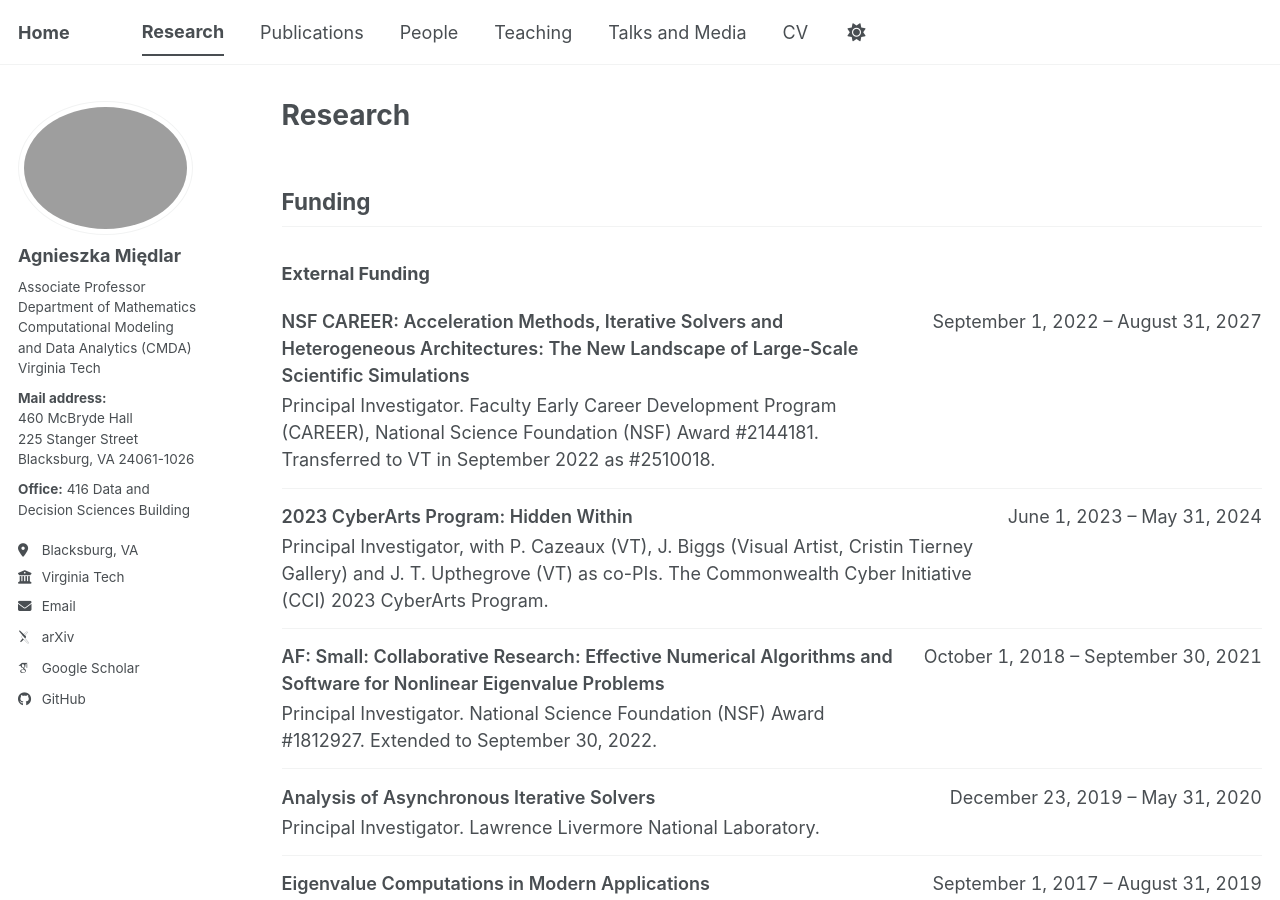
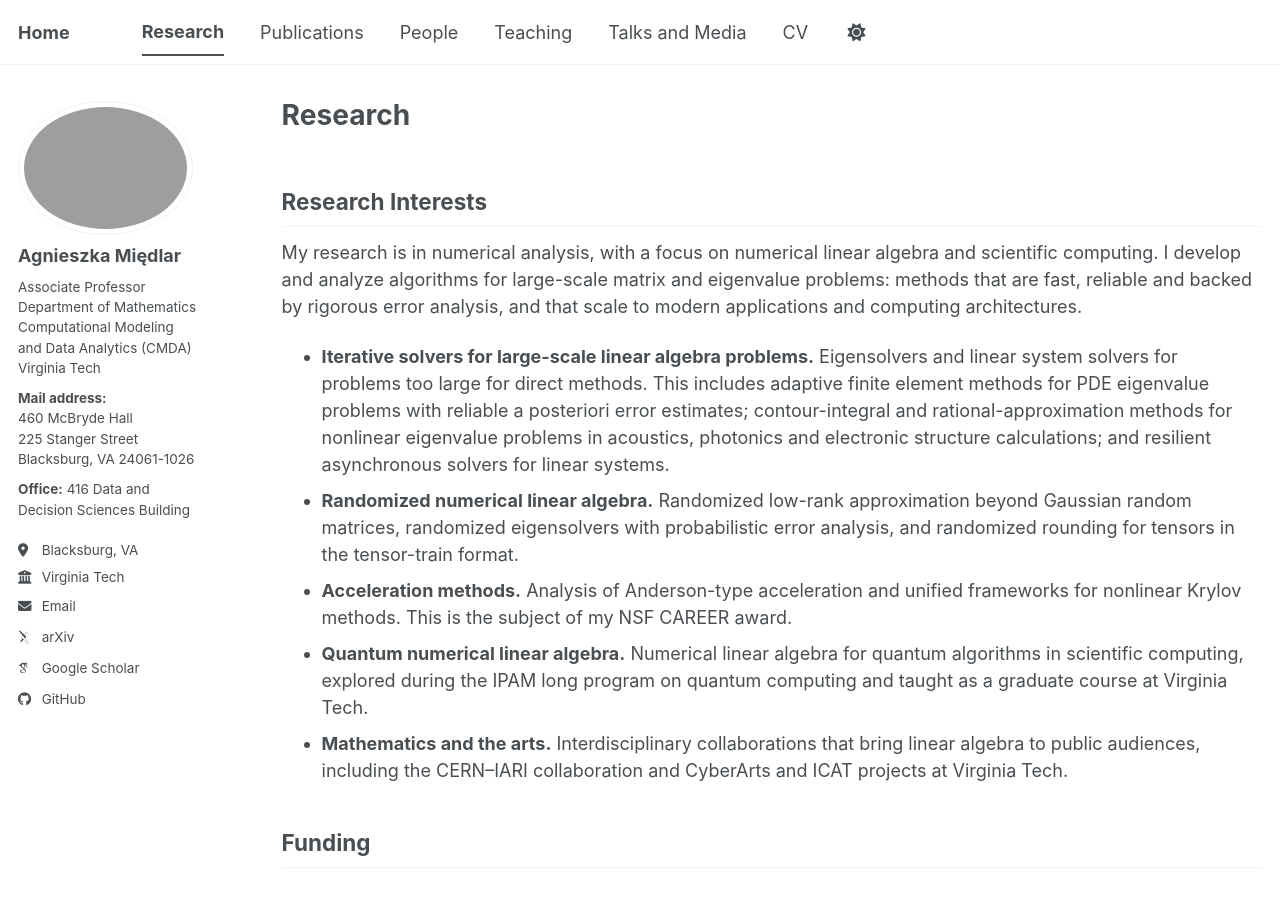
Before and after one commit to amiedlar/amiedlar.github.io, a Jekyll site: the page built from _pages/research.md, in a window 1280 px wide and 900 px high. Built offline with Jekyll 4.4.1, drawn with Linux system fonts in a browser that asks for light colours; some web fonts are replaced; a script bundle is joined from its source files by our own code; library files that are not in the unit come from our copies.

Commit message:
Research: add Research Interests overview

```diff
--- a/_pages/research.md
+++ b/_pages/research.md
@@ -5,6 +5,16 @@ permalink: /research/
 author_profile: true
 ---
 {% include base_path %}
+
+## Research Interests
+
+My research is in numerical analysis, with a focus on numerical linear algebra and scientific computing. I develop and analyze algorithms for large-scale matrix and eigenvalue problems: methods that are fast, reliable and backed by rigorous error analysis, and that scale to modern applications and computing architectures.
+
+- **Iterative solvers for large-scale linear algebra problems.** Eigensolvers and linear system solvers for problems too large for direct methods. This includes adaptive finite element methods for PDE eigenvalue problems with reliable a posteriori error estimates; contour-integral and rational-approximation methods for nonlinear eigenvalue problems in acoustics, photonics and electronic structure calculations; and resilient asynchronous solvers for linear systems.
+- **Randomized numerical linear algebra.** Randomized low-rank approximation beyond Gaussian random matrices, randomized eigensolvers with probabilistic error analysis, and randomized rounding for tensors in the tensor-train format.
+- **Acceleration methods.** Analysis of Anderson-type acceleration and unified frameworks for nonlinear Krylov methods. This is the subject of my NSF CAREER award.
+- **Quantum numerical linear algebra.** Numerical linear algebra for quantum algorithms in scientific computing, explored during the IPAM long program on quantum computing and taught as a graduate course at Virginia Tech.
+- **Mathematics and the arts.** Interdisciplinary collaborations that bring linear algebra to public audiences, including the CERN–IARI collaboration and CyberArts and ICAT projects at Virginia Tech.
 
 ## Funding
 
```
Also changed, not shown: CLAUDE.md (+1 -0 lines).
